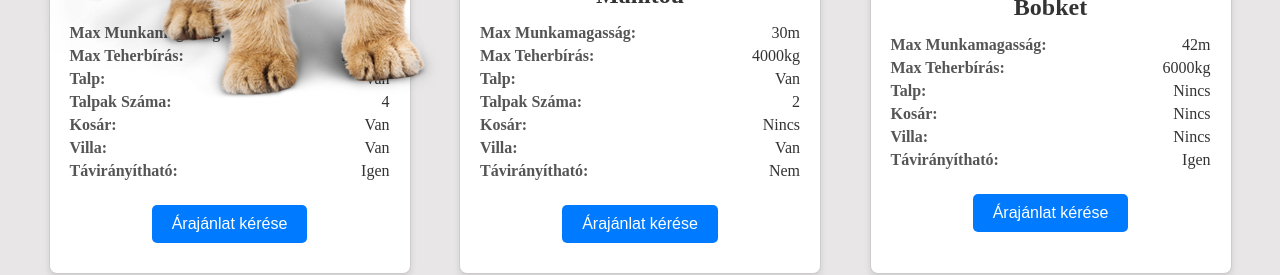
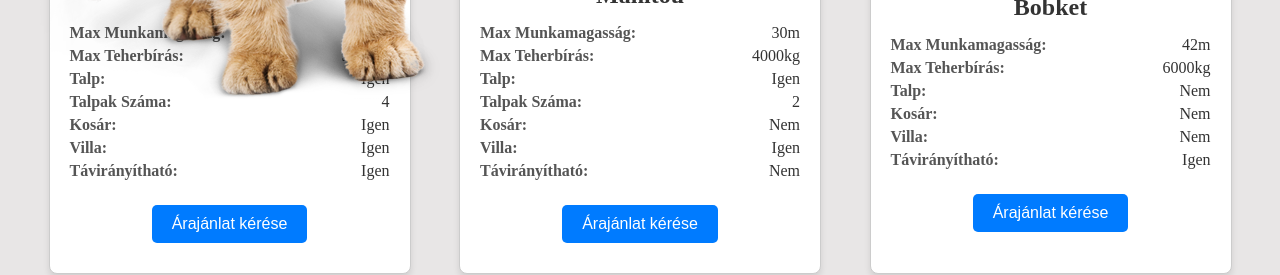
Before and after one commit to Zsotya/manitoupeti, a Vue app: page /berelheto-gepeink in a window 1280 px wide. Shown: the part 453-728 px from the top of the page. Built offline with nearby package versions, Linux system fonts and the light colour scheme.

Commit message:
Added i18n for Machines.vue

```diff
--- a/src/components/MachinesComponents/MachinesDisplay.vue
+++ b/src/components/MachinesComponents/MachinesDisplay.vue
@@ -8,36 +8,48 @@
         <div class="machine-name">{{ machine.name }}</div>
         <div class="machine-description">
           <div class="feature">
-            <span class="label">Max Munkamagasság:</span>
+            <span class="label">{{ $t("machinesMaxWorkingHeight") }}:</span>
             <span class="value">{{ machine.maxHeight }}</span>
           </div>
           <div class="feature">
-            <span class="label">Max Teherbírás:</span>
+            <span class="label">{{ $t("machinesMaxLoadCapacity") }}:</span>
             <span class="value">{{ machine.maxWeight }}</span>
           </div>
           <div class="feature">
-            <span class="label">Talp:</span>
-            <span class="value">{{ machine.hasSole ? "Van" : "Nincs" }}</span>
+            <span class="label">{{ $t("machinesSole") }}:</span>
+            <span class="value">{{
+              machine.hasSole ? $t("machinesCommonYes") : $t("machinesCommonNo")
+            }}</span>
           </div>
           <div class="feature" v-if="machine.hasSole">
-            <span class="label">Talpak Száma:</span>
+            <span class="label">{{ $t("machinesSoleCount") }}:</span>
             <span class="value">{{ machine.soleCount }}</span>
           </div>
           <div class="feature">
-            <span class="label">Kosár:</span>
-            <span class="value">{{ machine.hasBasket ? "Van" : "Nincs" }}</span>
+            <span class="label">{{ $t("machinesBasket") }}:</span>
+            <span class="value">{{
+              machine.hasBasket
+                ? $t("machinesCommonYes")
+                : $t("machinesCommonNo")
+            }}</span>
           </div>
           <div class="feature">
-            <span class="label">Villa:</span>
-            <span class="value">{{ machine.hasFork ? "Van" : "Nincs" }}</span>
+            <span class="label">{{ $t("machinesFork") }}:</span>
+            <span class="value">{{
+              machine.hasFork ? $t("machinesCommonYes") : $t("machinesCommonNo")
+            }}</span>
           </div>
           <div class="feature">
-            <span class="label">Távirányítható:</span>
-            <span class="value">{{ machine.isRemote ? "Igen" : "Nem" }}</span>
+            <span class="label">{{ $t("machinesRemote") }}:</span>
+            <span class="value">{{
+              machine.isRemote
+                ? $t("machinesCommonYes")
+                : $t("machinesCommonNo")
+            }}</span>
           </div>
         </div>
         <div class="button-container">
-          <button>Árajánlat kérése</button>
+          <button>{{ $t("machinesQuotation") }}</button>
         </div>
       </div>
     </div>
--- a/src/locales/en.json
+++ b/src/locales/en.json
@@ -20,5 +20,15 @@
   "aboutUsTitle": "From the building industry to the film industry - The story of a family business",
   "ourWorksSmallTitle": "Our films",
   "ourWorksBigText": "Important films that we supported with our expertise",
-  "ourWorksSmallText": "LoremEN ipsum dolor sit amet consectetur adipisicing elit. Ullam, fugiat quia ut dolores, ex delectus dolor vero, vel suscipit iste iure ea expedita error aliquid? Veniam vel numquam corporis aliquam."
+  "ourWorksSmallText": "LoremEN ipsum dolor sit amet consectetur adipisicing elit. Ullam, fugiat quia ut dolores, ex delectus dolor vero, vel suscipit iste iure ea expedita error aliquid? Veniam vel numquam corporis aliquam.",
+  "machinesMaxWorkingHeight": "Max Working Height",
+  "machinesMaxLoadCapacity": "Max Load Capacity",
+  "machinesSole": "Sole",
+  "machinesSoleCount": "Sole Count",
+  "machinesBasket": "Basket",
+  "machinesFork": "Fork",
+  "machinesRemote": "Remote Control",
+  "machinesQuotation": "Request a Quote",
+  "machinesCommonYes": "Yes",
+  "machinesCommonNo": "No"
 }
--- a/src/locales/hu.json
+++ b/src/locales/hu.json
@@ -20,5 +20,15 @@
   "aboutUsTitle": "Építőipartól a filmiparig - Egy családi vállalkozás története",
   "ourWorksSmallTitle": "Filmjeink",
   "ourWorksBigText": "Fontosabb filmek, melyeket szakértelmünkkel támogattunk",
-  "ourWorksSmallText": "Lorem ipsum dolor sit amet consectetur adipisicing elit. Ullam, fugiat quia ut dolores, ex delectus dolor vero, vel suscipit iste iure ea expedita error aliquid? Veniam vel numquam corporis aliquam."
+  "ourWorksSmallText": "Lorem ipsum dolor sit amet consectetur adipisicing elit. Ullam, fugiat quia ut dolores, ex delectus dolor vero, vel suscipit iste iure ea expedita error aliquid? Veniam vel numquam corporis aliquam.",
+  "machinesMaxWorkingHeight": "Max Munkamagasság",
+  "machinesMaxLoadCapacity": "Max Teherbírás",
+  "machinesSole": "Talp",
+  "machinesSoleCount": "Talpak Száma",
+  "machinesBasket": "Kosár",
+  "machinesFork": "Villa",
+  "machinesRemote": "Távirányítható",
+  "machinesQuotation": "Árajánlat kérése",
+  "machinesCommonYes": "Igen",
+  "machinesCommonNo": "Nem"
 }
```
